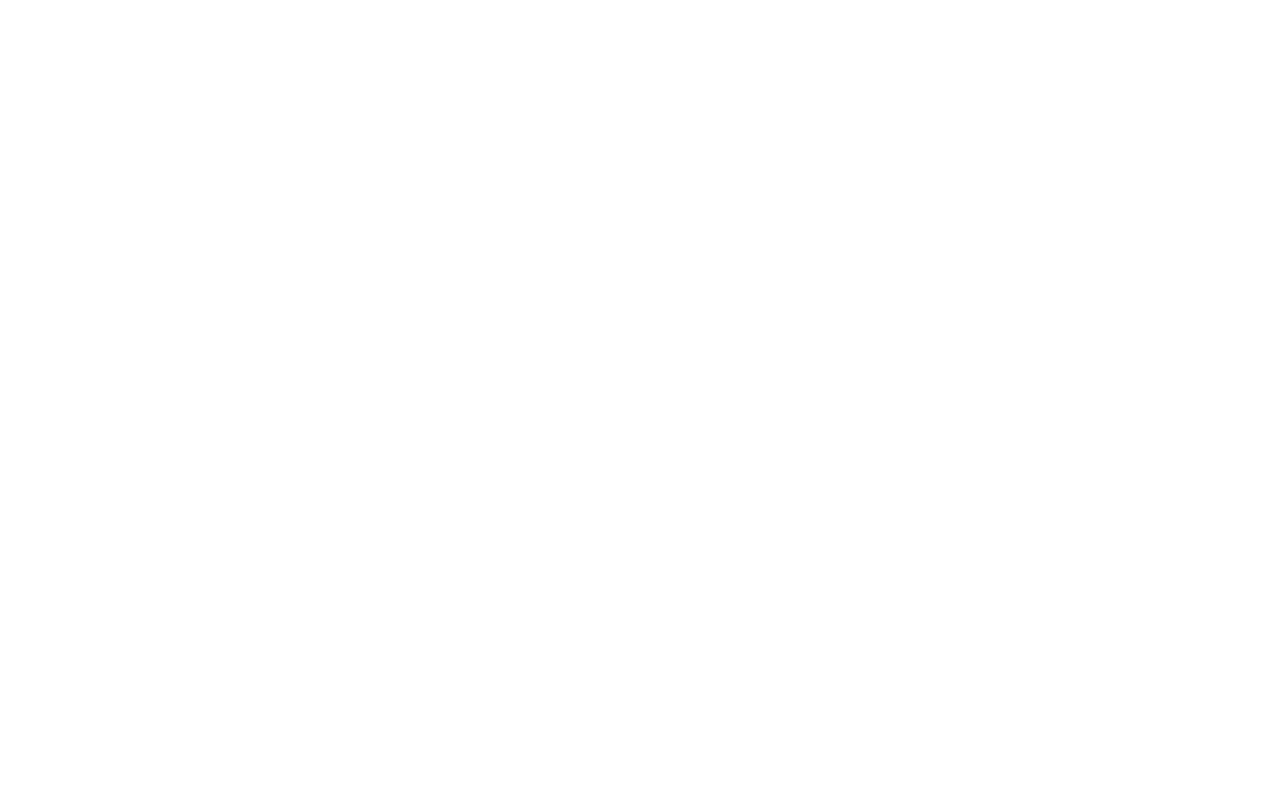
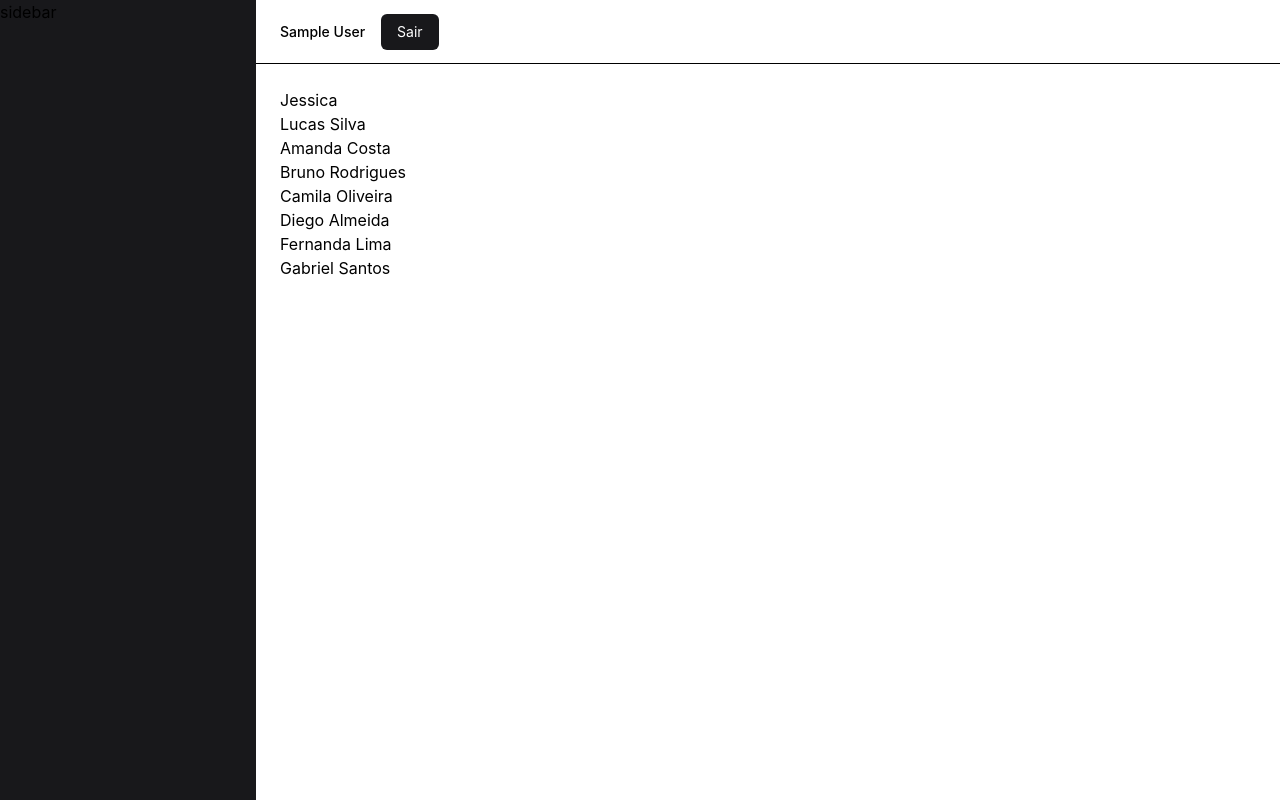
Before and after one commit to Luiz-de-Lima/admin-dashboard, a React (Vite) app: page /user in a window 1280 px wide. Before the commit this address had no page. Built offline with nearby package versions, Linux system fonts and the light colour scheme; sample sign-in values are in the browser's storage.

Commit message:
feat: UsersPage, rota /user e correção de persistência de sessão

```diff
--- a/src/context/AuthContext.ts
+++ b/src/context/AuthContext.ts
@@ -3,6 +3,7 @@
 
 type AuthContextType = {
   isAuthenticated: boolean;
+  isLoading: boolean;
   user: User | null;
   login: (email: string, password: string) => boolean;
   logout: () => void;
--- a/src/context/AuthProvider.tsx
+++ b/src/context/AuthProvider.tsx
@@ -5,6 +5,7 @@
 
 export const AuthProvider = ({ children }: { children: React.ReactNode }) => {
   const [user, setUser] = useState<User | null>(null);
+  const [isLoading, setIsloading] = useState(true);
   const isAuthenticated = user !== null;
 
   const login = (email: string, password: string) => {
@@ -25,12 +26,16 @@
 
   useEffect(() => {
     const userLogged = localStorage.getItem("user");
+
     if (userLogged !== null) {
       setUser(JSON.parse(userLogged));
     }
+    setIsloading(false);
   }, []);
   return (
-    <AuthContext.Provider value={{ login, user, logout, isAuthenticated }}>
+    <AuthContext.Provider
+      value={{ login, user, logout, isAuthenticated, isLoading }}
+    >
       {children}
     </AuthContext.Provider>
   );
--- a/src/pages/LoginPage/index.tsx
+++ b/src/pages/LoginPage/index.tsx
@@ -1,4 +1,5 @@
 import { useState } from "react";
+import { useNavigate } from "react-router-dom";
 import { useAuth } from "../../hooks/useAuth";
 
 interface LoginForm {
@@ -12,6 +13,7 @@
   });
   const { login } = useAuth();
   const [erro, setErro] = useState(false);
+  const navigate = useNavigate();
 
   const dataForm = (e: React.ChangeEvent<HTMLInputElement>) => {
     const { name, value } = e.target;
@@ -26,7 +28,8 @@
 
     if (!login(loginUser.email, loginUser.password)) {
       return setErro(true);
-    }
+    } else navigate("/");
+
     return setErro(false);
   };
   return (
--- /dev/null
+++ b/src/pages/UsersPage/index.tsx
@@ -0,0 +1,18 @@
+import { useUsers } from "../../hooks/useUsers";
+
+const UsersPage = () => {
+  const { filteredUsers, load, erro } = useUsers();
+
+  if (load) return <p>Carregando</p>;
+  if (erro) return <p>Erro ao carregar usuários</p>;
+  return (
+    <div>
+      <ul>
+        {filteredUsers &&
+          filteredUsers.map((user) => <li key={user.id}>{user.name}</li>)}
+      </ul>
+    </div>
+  );
+};
+
+export default UsersPage;
--- a/src/routes/AppRoutes.tsx
+++ b/src/routes/AppRoutes.tsx
@@ -3,6 +3,7 @@
 import DashboardPage from "../pages/DashboardPage";
 import LoginPage from "../pages/LoginPage";
 import Layout from "../components/Layout";
+import UsersPage from "../pages/UsersPage";
 
 const AppRoutes = () => {
   return (
@@ -18,6 +19,14 @@
               </Layout>
             }
           />
+          <Route
+            path="/user"
+            element={
+              <Layout>
+                <UsersPage />
+              </Layout>
+            }
+          />
         </Route>
       </Routes>
     </BrowserRouter>
--- a/src/routes/PrivateRoute.tsx
+++ b/src/routes/PrivateRoute.tsx
@@ -2,11 +2,12 @@
 import { Navigate, Outlet } from "react-router-dom";
 
 const PrivateRoute = () => {
-  const { isAuthenticated } = useAuth();
+  const { isAuthenticated, isLoading } = useAuth();
+  if (isLoading) return <p>carregando</p>;
 
-  if (isAuthenticated) {
+  if (!isLoading && isAuthenticated) {
     return <Outlet />;
-  } else {
+  } else if (!isLoading && !isAuthenticated) {
     return <Navigate to={"/login"} />;
   }
 };
```
Also changed, not shown: src/hooks/useUsers.ts (renamed from src/hooks/userService.ts).
